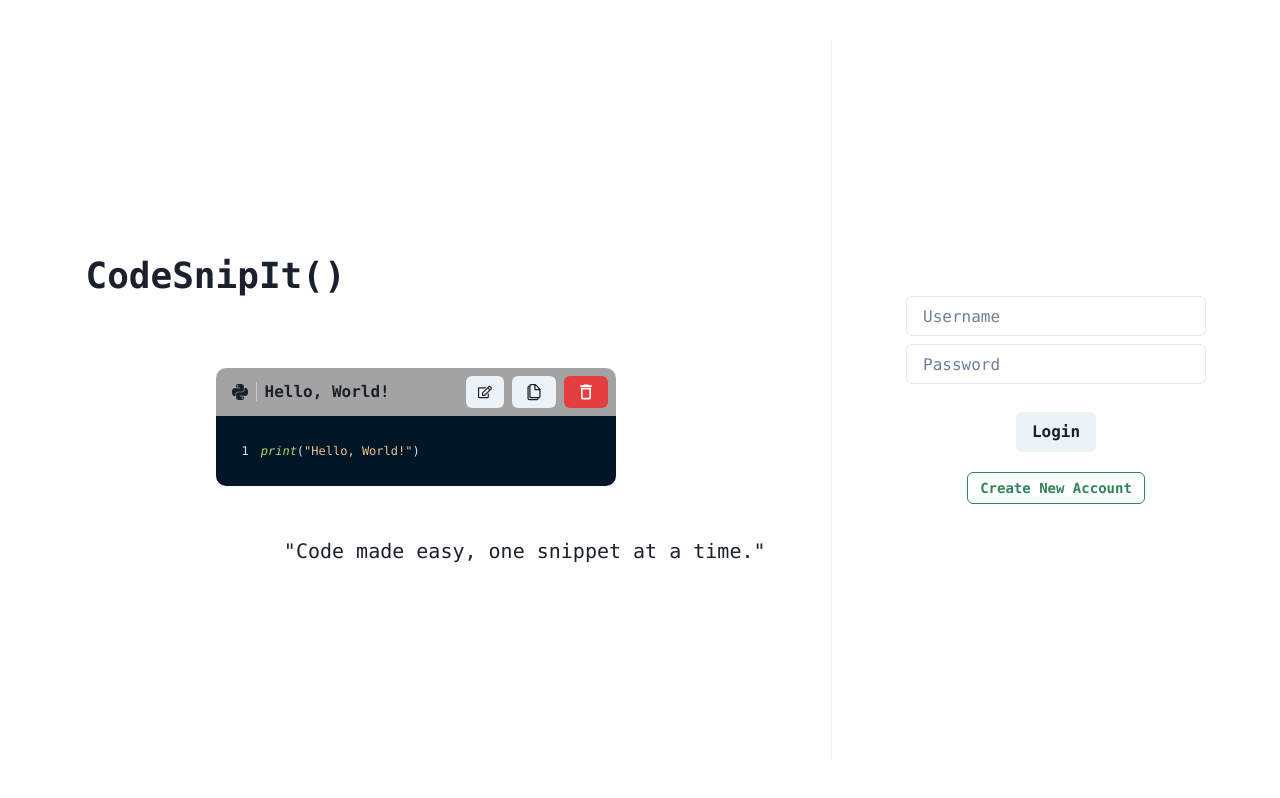
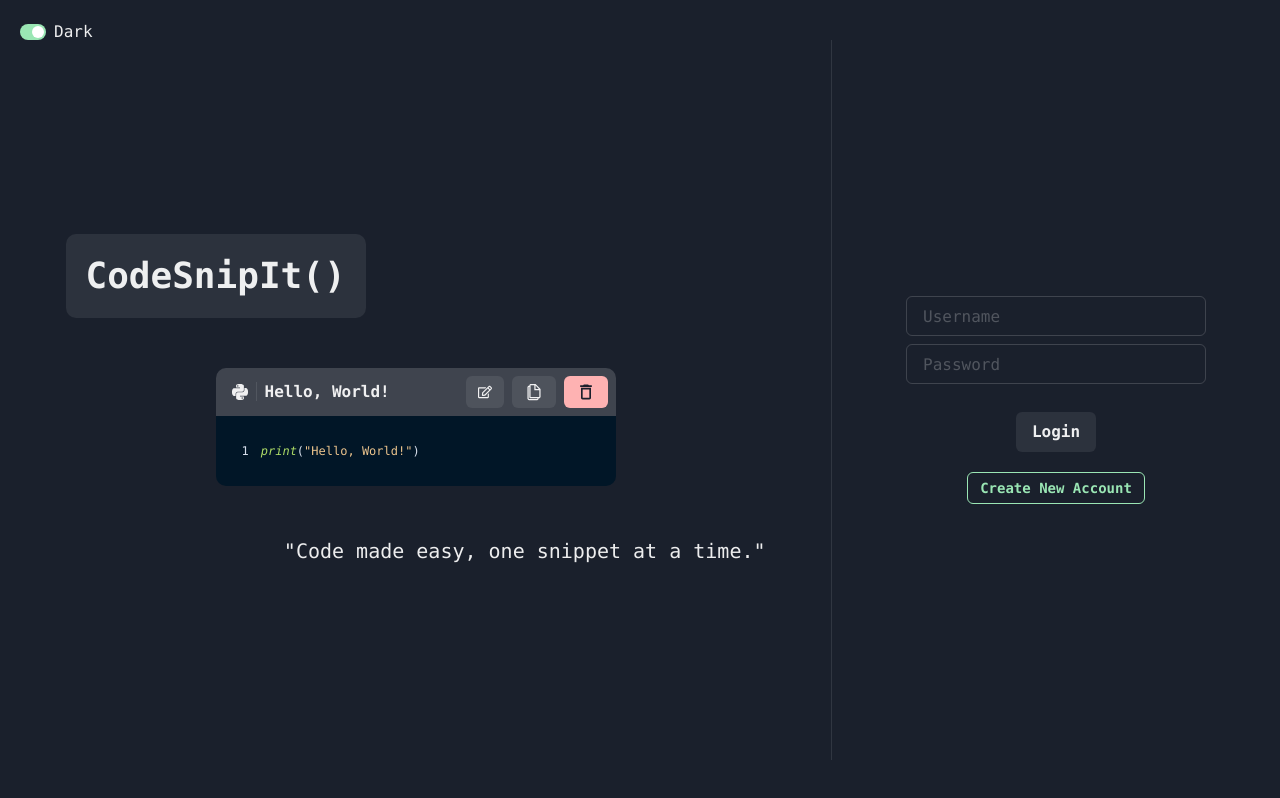
Before and after one commit to keenntot2/CodeSnipIt, a React (Vite) app in the folder capstone/frontend/: page /login in a window 1280 px wide. Built offline with nearby package versions, Linux system fonts and the light colour scheme; no server answers.

Commit message:
- Add dark mode switch to login page

```diff
--- a/capstone/frontend/src/components/Hero.tsx
+++ b/capstone/frontend/src/components/Hero.tsx
@@ -1,17 +1,19 @@
 import {
+  Box,
+  Divider,
+  Flex,
   HStack,
-  Flex,
+  Heading,
+  Show,
+  Text,
   VStack,
-  Heading,
-  Divider,
-  Box,
-  Text,
-  Show,
+  useColorModeValue,
 } from "@chakra-ui/react";
 
 import CodeBlock from "./CodeBlock";
 
 const Hero = () => {
+  const titleBgColor = useColorModeValue("gray.200", "whiteAlpha.200");
   return (
     <HStack w="100%" justifyContent="space-between" h="100%" spacing={0}>
       <Flex h="100%" w="100%" justifyContent="center">
@@ -25,7 +27,7 @@ const Hero = () => {
         >
           <Heading
             alignSelf="start"
-            background="whiteAlpha.200"
+            background={titleBgColor}
             p={5}
             borderRadius={10}
           >{`CodeSnipIt()`}</Heading>
--- a/capstone/frontend/src/pages/LoginPage.tsx
+++ b/capstone/frontend/src/pages/LoginPage.tsx
@@ -14,6 +14,7 @@ import { FaAngleDown } from "react-icons/fa6";
 import Hero from "../components/Hero";
 import LoginForm from "../components/LoginForm";
 import { useMotionValueEvent, useScroll } from "framer-motion";
+import ColorModeSwitch from "../components/ColorModeSwitch";
 
 const LoginPage = () => {
   const loginRef = useRef<HTMLDivElement>(null);
@@ -44,7 +45,10 @@ const LoginPage = () => {
   }, []);
 
   return (
-    <Flex minH="100svh">
+    <Flex minH="100svh" position="relative">
+      <Box position={"absolute"} top={5} left={5}>
+        <ColorModeSwitch />
+      </Box>
       <Grid
         w="100%"
         templateAreas={{ base: `'form'`, lg: `"hero form"` }}
--- a/capstone/frontend/src/theme.ts
+++ b/capstone/frontend/src/theme.ts
@@ -5,7 +5,7 @@ import { extendTheme, type ThemeConfig } from "@chakra-ui/react";
 
 // 2. Add your color mode config
 const config: ThemeConfig = {
-  initialColorMode: "light",
+  initialColorMode: "dark",
   useSystemColorMode: false,
 };
 
```
